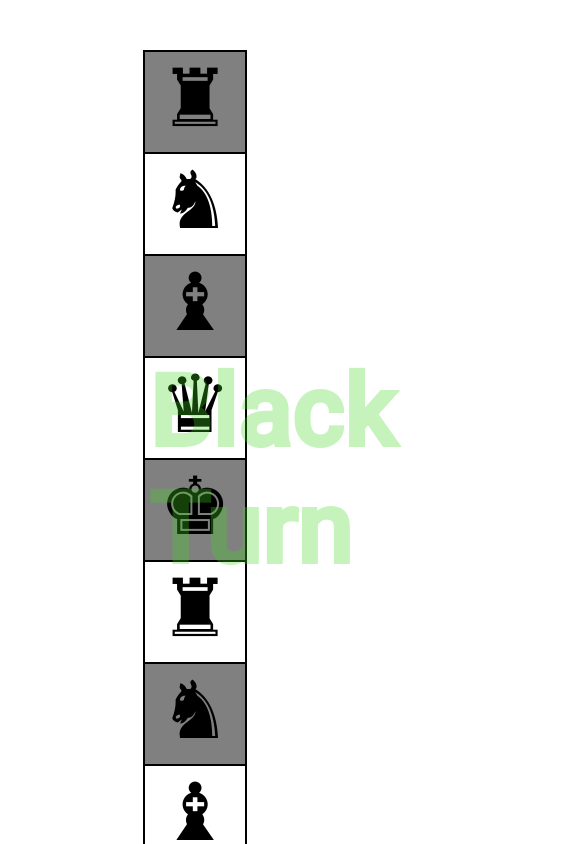
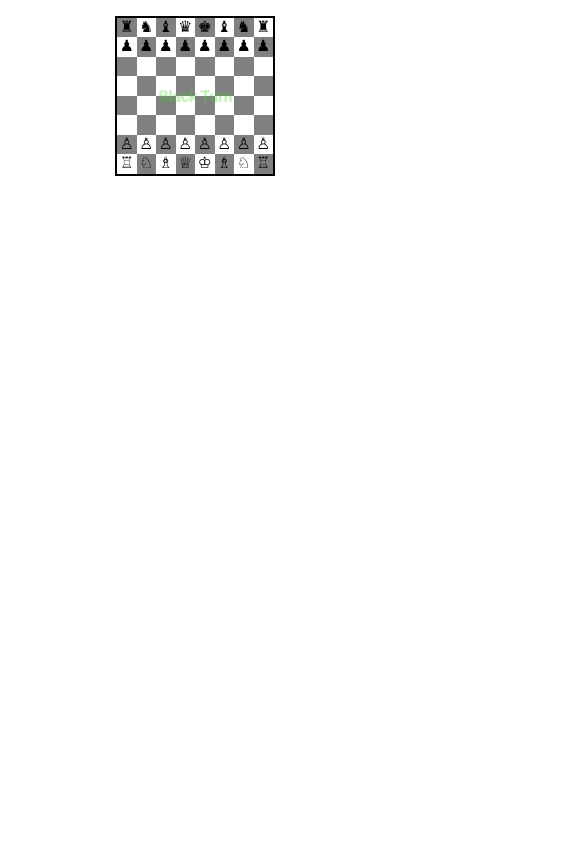
Before and after one commit to tbivash3/ChessAIEngine, an Angular app: page / in a window 390 px wide. Shown: the top 844 px of the page, 585 px wide, since content can reach past the window. Built offline with nearby package versions, Linux system fonts and the light colour scheme.

Commit message:
Make responsive

```diff
--- a/src/app/app.component.html
+++ b/src/app/app.component.html
@@ -1,7 +1,4 @@
-<h1 class="player-info">{{player}}</h1>
-
 <div id="container">
-  <div class='side-bar'>
 
   <div class="deadPieceContainer">
     <div class="rookContainer deadContainer">
@@ -34,8 +31,8 @@
     </div>
   </div>
 
-  </div>
   <div id="board" #board>
+    <h1 class="player-info">{{player}}</h1>
 
     <ng-container *ngFor="let i of numOfBoxes">
       <div (drop)="drop($event, i)" (dragover)="allowDrop($event)" id="{{ 'box' + i }}" class="box"
--- a/src/app/app.component.scss
+++ b/src/app/app.component.scss
@@ -1,29 +1,35 @@
 h1 {
     position: absolute;
-    top: 42%;
-    left: 38%;
-    font-size: 100px;
+    top: 45%;
+    left: 26.5%;
+    font-size: 4vw;
     color: rgba(66, 212, 30, 0.3);
 }
 
 #container {
     display: flex;
     justify-content: center;
+    margin: 4%;
     gap: 20px;
-    margin-top: 50px;
 }
 
 #board {
-    width: 816px;
-    border: 1px solid black;
+    position: relative;
+    width: 40vw;
+    height: 40vw;
+
+    border: 2px solid black;
 
     display: flex;
     flex-wrap: wrap;
 }
 
 .deadPieceContainer {
-    padding-top: 55px;
-    width: 400px;
+    margin-top: auto;
+    margin-bottom: auto;
+
+    width: 20vw;
+    height: 40vw;
     display: flex;
     flex-direction: column;
 }
@@ -31,13 +37,11 @@ h1 {
 .deadContainer {
     display: flex;
     flex-direction: row-reverse;
-    width: 400px;
-    height: 100px;
 
     span {
-        width: 100px;
-        height: 100px;
-        font-size: 80px;
+        width: 5vw;
+        height: 5vw;
+        font-size: 4vw;
     }
 
     &.rightSide {
@@ -49,18 +53,10 @@ h1 {
     flex-wrap: wrap;
 }
 
-.side-bar h1 {
-
-   padding-right: 20px;
-   text-align: right;
-
-}
-
 .box {
-    border: 1px solid black;
-    font-size: 80px;
-    width: 100px;
-    height: 100px;
+    font-size: 4vw;
+    width: 12.5%;
+    height: 12.5%;
     text-align: center;
 }
 
--- a/src/app/app.component.ts
+++ b/src/app/app.component.ts
@@ -21,17 +21,17 @@ export class AppComponent implements OnInit, AfterViewInit {
 
   PIECE_WHITE_INDEX = 1;
 
-  ROOK_START_INDEX = 0;
+  ROOK_START_INDEX = [0, 0];
 
-  KNIGHT_START_INDEX = 2;
+  KNIGHT_START_INDEX = [2, 2];
 
-  BISHOP_START_INDEX = 4;
+  BISHOP_START_INDEX = [4, 4];
 
-  KING_START_INDEX = 6;
+  KING_START_INDEX = [6, 6];
 
-  QUEEN_START_INDEX = 7;
+  QUEEN_START_INDEX = [7, 7];
 
-  PAWN_START_INDEX = 8;
+  PAWN_START_INDEX = [8, 8];
 
   PIECE_COLOR_BLACK = 'B';
 
@@ -125,14 +125,14 @@ export class AppComponent implements OnInit, AfterViewInit {
 
     const pieceColor = currentPiece[1];
 
-    if (pieceColor === this.currentPlayer) {
+    // if (pieceColor === this.currentPlayer) {
 
 
     this.validMoves = this.getValidMoves(index);
 
     this.addValidMovesBackgroundColor();
     event.dataTransfer.setData("source", index);
-    }
+    // }
   }
 
   getValidMoves(index: number): number[] {
@@ -182,7 +182,7 @@ export class AppComponent implements OnInit, AfterViewInit {
 
     const pieceColor = currentPiece[1];
 
-    if (pieceColor === this.currentPlayer) {
+    //if (pieceColor === this.currentPlayer) {
 
     this.removeValidMovesBackgroundColor();
 
@@ -190,7 +190,7 @@ export class AppComponent implements OnInit, AfterViewInit {
 
     this.addValidMovesBackgroundColor();
 
-    }
+    // }
 
     return moves;
   }
@@ -241,44 +241,56 @@ export class AppComponent implements OnInit, AfterViewInit {
       arr = this.whiteDeadPiecesContainer;
     }
 
-    let index = this.getIndex(type);
+    let index = this.getIndex(type, color);
 
     arr[index] = unicode;
   }
-  getIndex(type: string) {
+
+  getIndex(type: string, color: string) {
 
     let index = -1;
+
+    let pos = 0;
 
     switch (type) {
 
       case "R":
-        index = this.ROOK_START_INDEX;
-        this.ROOK_START_INDEX += 1;
+        pos = color === this.PIECE_COLOR_BLACK ? 0 : 1;
+        index = this.ROOK_START_INDEX[pos];
+        this.ROOK_START_INDEX[pos] += 1;
         break;
 
       case "K":
-        index = this.KNIGHT_START_INDEX;
-        this.KNIGHT_START_INDEX += 1;
+        pos = color === this.PIECE_COLOR_BLACK ? 0 : 1;
+        index = this.KNIGHT_START_INDEX[pos];
+        this.KNIGHT_START_INDEX[pos] += 1;
         break;
 
       case "B":
-        index = this.BISHOP_START_INDEX;
-        this.BISHOP_START_INDEX += 1;
+        pos = color === this.PIECE_COLOR_BLACK ? 0 : 1;
+        index = this.BISHOP_START_INDEX[pos];
+        this.BISHOP_START_INDEX[pos] += 1;
         break;
 
       case "KG":
-        index = this.KING_START_INDEX;
+        pos = color === this.PIECE_COLOR_BLACK ? 0 : 1;
+        index = this.KING_START_INDEX[pos];
         break;
 
       case "Q":
-        index = this.QUEEN_START_INDEX;
+        pos = color === this.PIECE_COLOR_BLACK ? 0 : 1;
+        index = this.QUEEN_START_INDEX[pos];
         break;
 
       case "P":
-        index = this.PAWN_START_INDEX;
-        this.PAWN_START_INDEX += 1;
+        pos = color === this.PIECE_COLOR_BLACK ? 0 : 1;
+        index = this.PAWN_START_INDEX[pos];
+        this.PAWN_START_INDEX[pos] += 1;
         break;
     }
+
+    console.log(pos);
+    console.log(index);
     return index;
   }
 
--- a/src/app/utility/board.util.ts
+++ b/src/app/utility/board.util.ts
@@ -22,9 +22,9 @@ export class BoardUtil {
         board.set(2, [Bishop.blackBishopUnicode, 'B']);
         board.set(3, [Queen.blackQueenUnicode, 'Q']);
         board.set(4, [King.blackKingUnicode, 'KG']);
-        board.set(5, [Rook.blackRookUnicode, 'R']);
+        board.set(5, [Bishop.blackBishopUnicode, 'B']);
         board.set(6, [Knight.blackKnightUnicode, 'K']);
-        board.set(7, [Bishop.blackBishopUnicode, 'B']);
+        board.set(7, [Rook.blackRookUnicode, 'R']);
 
         board.set(8, [Pawn.blackPawnUnicode, 'P']);
         board.set(9, [Pawn.blackPawnUnicode, 'P']);
@@ -49,9 +49,9 @@ export class BoardUtil {
         board.set(58, [Bishop.whiteBishopUnicode, 'B']);
         board.set(59, [Queen.whiteQueenUnicode, 'Q']);
         board.set(60, [King.whiteKingUnicode, 'KG']);
-        board.set(61, [Rook.whiteRookUnicode, 'R']);
+        board.set(61, [Bishop.whiteBishopUnicode, 'B']);
         board.set(62, [Knight.whiteKnightUnicode, 'K']);
-        board.set(63, [Bishop.whiteBishopUnicode, 'B']);
+        board.set(63, [Rook.whiteRookUnicode, 'R']);
 
         return board;
     }
```
Lines whose indentation alone changed are shown as unchanged.
